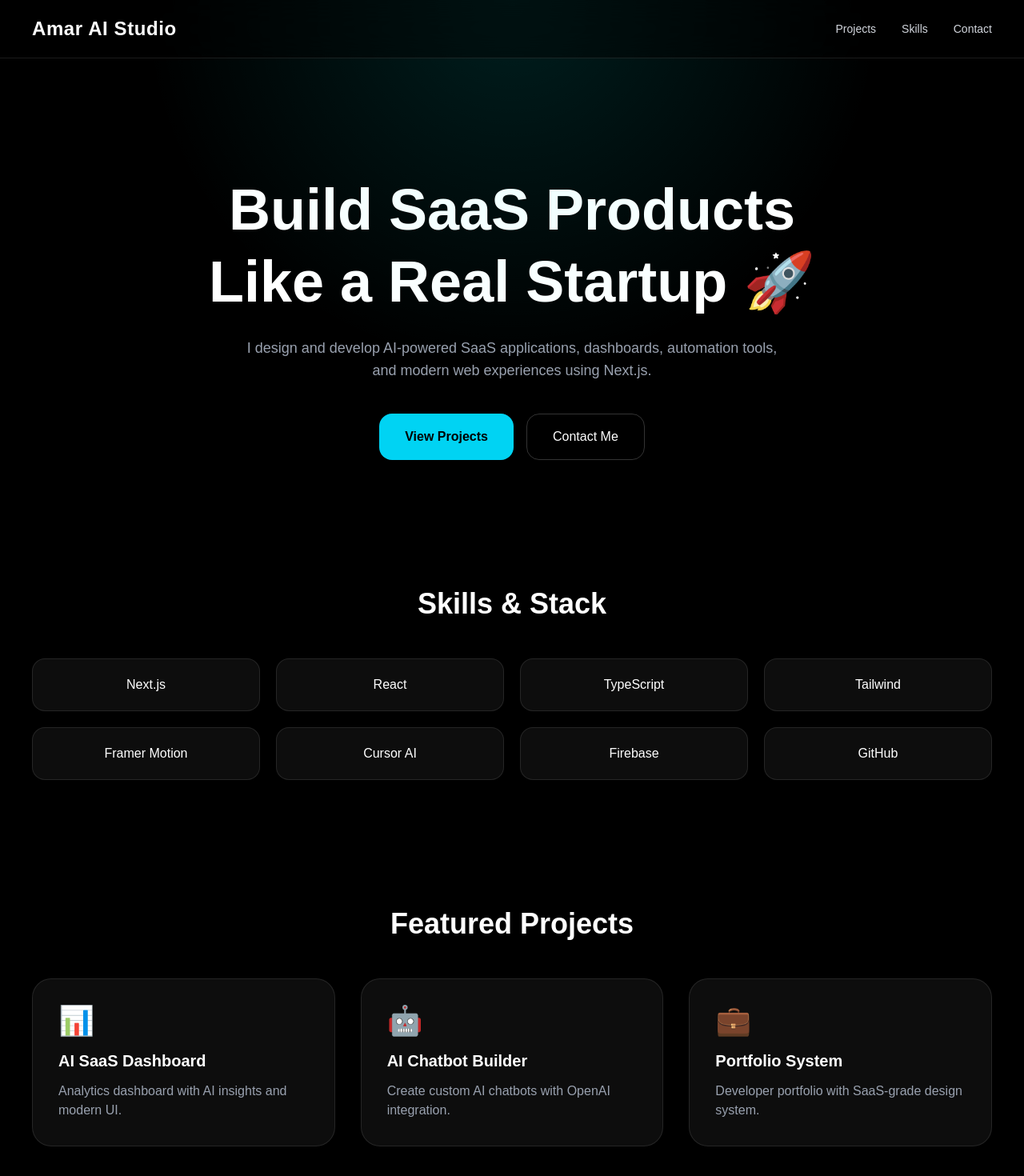
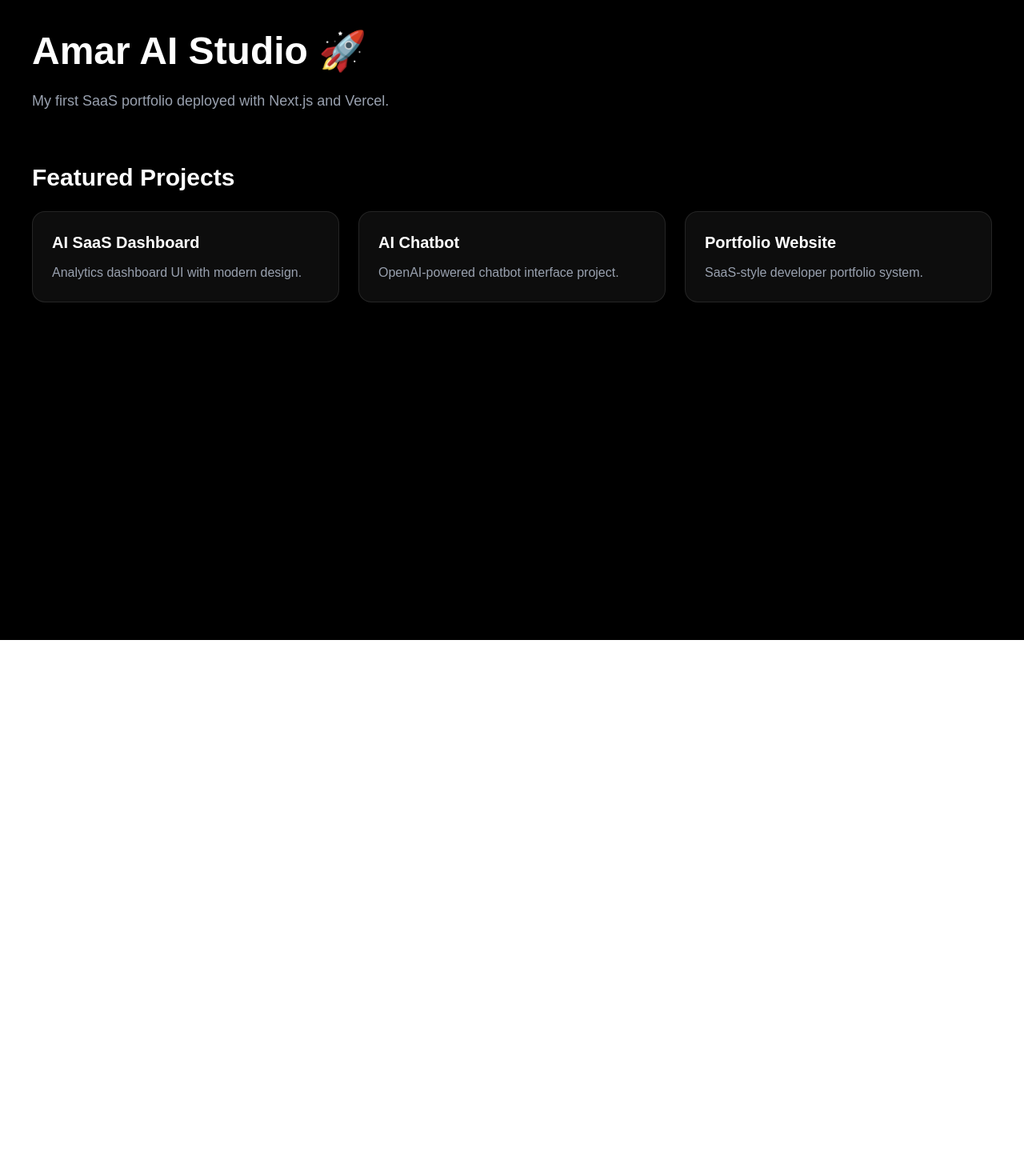
Before and after one commit to amarchandoad1556-lgtm/ai-saas-portfolio, a Next.js app: page / in a window 1280 px wide. Shown: the top 1470 px of the page at 80% size. After the commit the page ends 800 px from the top, so only its background shows below. Built offline with nearby package versions, Linux system fonts and the light colour scheme.

Commit message:
fix vercel crash

```diff
--- a/app/page.tsx
+++ b/app/page.tsx
@@ -1,156 +1,54 @@
-"use client";
-
-import { motion } from "framer-motion";
-
 export default function Home() {
   return (
-    <main className="min-h-screen bg-black text-white overflow-hidden">
+    <main className="min-h-screen bg-black text-white p-10">
 
-      {/* Background Glow */}
-      <div className="absolute inset-0 bg-[radial-gradient(circle_at_top,rgba(0,255,255,0.12),transparent_45%)] pointer-events-none" />
+      <h1 className="text-5xl font-bold">
+        Amar AI Studio 🚀
+      </h1>
 
-      {/* Navbar */}
-      <header className="sticky top-0 z-50 backdrop-blur-xl bg-black/40 border-b border-white/10">
-        <div className="flex justify-between items-center px-6 md:px-10 py-5">
-          <h1 className="text-xl md:text-2xl font-bold tracking-wide">
-            Amar AI Studio
-          </h1>
+      <p className="text-gray-400 mt-6 text-lg">
+        My first SaaS portfolio deployed with Next.js and Vercel.
+      </p>
 
-          <nav className="hidden md:flex space-x-8 text-sm text-gray-300">
-            <a href="#projects" className="hover:text-white transition">Projects</a>
-            <a href="#skills" className="hover:text-white transition">Skills</a>
-            <a href="#contact" className="hover:text-white transition">Contact</a>
-          </nav>
-        </div>
-      </header>
-
-      {/* Hero */}
-      <section className="flex flex-col items-center text-center px-6 pt-28 md:pt-36">
-
-        <motion.h1
-          initial={{ opacity: 0, y: 40 }}
-          animate={{ opacity: 1, y: 0 }}
-          transition={{ duration: 0.8 }}
-          className="text-4xl md:text-7xl font-bold leading-tight"
-        >
-          Build SaaS Products <br />
-          Like a Real Startup 🚀
-        </motion.h1>
-
-        <motion.p
-          initial={{ opacity: 0 }}
-          animate={{ opacity: 1 }}
-          transition={{ delay: 0.3 }}
-          className="text-gray-400 mt-6 max-w-2xl text-base md:text-lg"
-        >
-          I design and develop AI-powered SaaS applications, dashboards,
-          automation tools, and modern web experiences using Next.js.
-        </motion.p>
-
-        <motion.div
-          initial={{ opacity: 0 }}
-          animate={{ opacity: 1 }}
-          transition={{ delay: 0.5 }}
-          className="mt-10 flex flex-col md:flex-row gap-4"
-        >
-          <button className="bg-cyan-400 text-black px-8 py-4 rounded-2xl font-semibold hover:scale-105 transition">
-            View Projects
-          </button>
-
-          <button className="border border-white/20 px-8 py-4 rounded-2xl hover:bg-white hover:text-black transition">
-            Contact Me
-          </button>
-        </motion.div>
-      </section>
-
-      {/* Skills */}
-      <section id="skills" className="mt-40 px-6 md:px-10">
-        <h2 className="text-3xl md:text-4xl font-bold text-center mb-12">
-          Skills & Stack
-        </h2>
-
-        <div className="grid grid-cols-2 md:grid-cols-4 gap-5">
-          {[
-            "Next.js",
-            "React",
-            "TypeScript",
-            "Tailwind",
-            "Framer Motion",
-            "Cursor AI",
-            "Firebase",
-            "GitHub"
-          ].map((skill, i) => (
-            <motion.div
-              key={skill}
-              initial={{ opacity: 0, y: 20 }}
-              whileInView={{ opacity: 1, y: 0 }}
-              transition={{ delay: i * 0.1 }}
-              className="bg-white/5 border border-white/10 rounded-2xl p-5 text-center backdrop-blur-xl hover:border-cyan-400 hover:scale-105 transition"
-            >
-              {skill}
-            </motion.div>
-          ))}
-        </div>
-      </section>
-
-      {/* Projects */}
-      <section id="projects" className="mt-40 px-6 md:px-10">
-        <h2 className="text-3xl md:text-4xl font-bold text-center mb-12">
+      <section className="mt-16">
+        <h2 className="text-3xl font-bold mb-6">
           Featured Projects
         </h2>
 
-        <div className="grid md:grid-cols-3 gap-8">
-          {[
-            {
-              title: "AI SaaS Dashboard",
-              desc: "Analytics dashboard with AI insights and modern UI.",
-              icon: "📊"
-            },
-            {
-              title: "AI Chatbot Builder",
-              desc: "Create custom AI chatbots with OpenAI integration.",
-              icon: "🤖"
-            },
-            {
-              title: "Portfolio System",
-              desc: "Developer portfolio with SaaS-grade design system.",
-              icon: "💼"
-            }
-          ].map((project, i) => (
-            <motion.div
-              key={project.title}
-              initial={{ opacity: 0, y: 30 }}
-              whileInView={{ opacity: 1, y: 0 }}
-              transition={{ delay: i * 0.2 }}
-              className="bg-white/5 border border-white/10 rounded-3xl p-8 backdrop-blur-xl hover:border-cyan-400 hover:-translate-y-2 transition"
-            >
-              <div className="text-4xl mb-4">{project.icon}</div>
-              <h3 className="text-xl font-bold">{project.title}</h3>
-              <p className="text-gray-400 mt-3">{project.desc}</p>
-            </motion.div>
-          ))}
+        <div className="grid md:grid-cols-3 gap-6">
+
+          <div className="border border-white/10 rounded-2xl p-6 bg-white/5">
+            <h3 className="text-xl font-semibold">
+              AI SaaS Dashboard
+            </h3>
+
+            <p className="text-gray-400 mt-3">
+              Analytics dashboard UI with modern design.
+            </p>
+          </div>
+
+          <div className="border border-white/10 rounded-2xl p-6 bg-white/5">
+            <h3 className="text-xl font-semibold">
+              AI Chatbot
+            </h3>
+
+            <p className="text-gray-400 mt-3">
+              OpenAI-powered chatbot interface project.
+            </p>
+          </div>
+
+          <div className="border border-white/10 rounded-2xl p-6 bg-white/5">
+            <h3 className="text-xl font-semibold">
+              Portfolio Website
+            </h3>
+
+            <p className="text-gray-400 mt-3">
+              SaaS-style developer portfolio system.
+            </p>
+          </div>
+
         </div>
       </section>
-
-      {/* Contact */}
-      <section id="contact" className="mt-40 text-center px-6 pb-20">
-        <h2 className="text-4xl md:text-5xl font-bold">
-          Let’s Build Something Powerful
-        </h2>
-
-        <p className="text-gray-400 mt-5 max-w-xl mx-auto">
-          Available for freelance work, SaaS projects, and AI product development.
-        </p>
-
-        <button className="mt-8 bg-cyan-400 text-black px-8 py-4 rounded-2xl font-semibold hover:scale-105 transition">
-          Contact Me
-        </button>
-      </section>
-
-      {/* Footer */}
-      <footer className="border-t border-white/10 mt-20 py-10 text-center text-gray-500 text-sm">
-        © {new Date().getFullYear()} Amar AI Studio. Built with Next.js & Framer Motion.
-      </footer>
 
     </main>
   );
```
